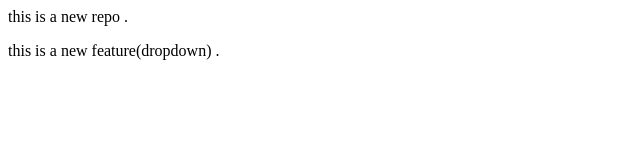
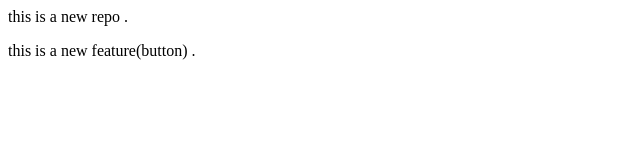
Before and after one commit to nawalkumar/localrepo1, a plain HTML site: page index.html in a window 1280 px wide. Shown: the full height of the page, 0-640 px from the left. Drawn offline with Linux system fonts and the light colour scheme.

Commit message:
add button again

```diff
--- a/index.html
+++ b/index.html
@@ -1,2 +1,2 @@
 <p> this is a new repo .</p>
-<p>this is a new feature(dropdown) .</p>
+<p>this is a new feature(button) .</p>
```
